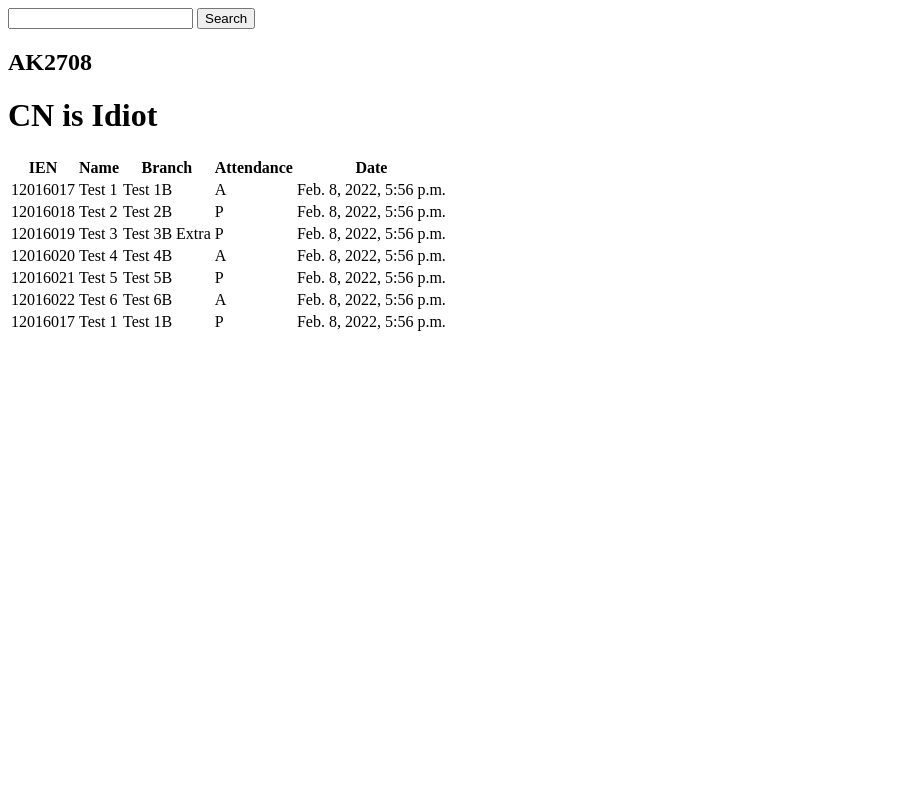
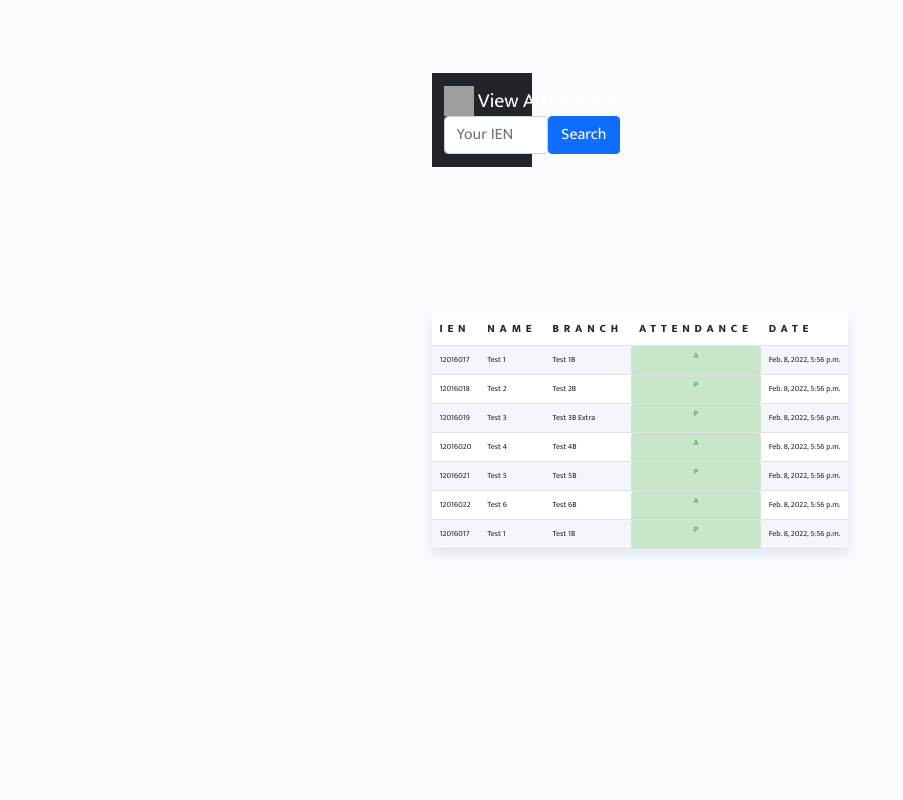
Before and after one commit to theh4cker1769/attendence, a Django app: page / in a window 1280 px wide. Shown: the whole page, without its empty margins (0-903 px from the left). Run offline with Django 4.2, Linux system fonts and the light colour scheme; data comes from the database, SQL or seed files in the repository; grey boxes are pictures that could not be loaded.

Commit message:
UI design

```diff
--- /dev/null
+++ b/static/style.css
@@ -0,0 +1,65 @@
+/*   color variables */
+/*   border radius */
+
+
+body {
+    font-family: Mukta, sans-serif;
+    height: 100vh;
+    display: grid;
+    justify-content: center;
+    align-items: center;
+    color: #4f546c;
+    font-size: 0.5rem;
+    background-color: #f9fbff;
+  }
+  body::after {
+      box-sizing: border-box;
+      margin: 0;
+      padding: 0;
+  }
+.search{
+  max-width: 100px;
+  font-size: 0.5rem;
+
+
+
+  }
+  table {
+    border-collapse: collapse;
+    box-shadow: 0 5px 10px #e1e5ee;
+    background-color: white;
+    text-align: left;
+    overflow: hidden;
+  }
+  table thead {
+    box-shadow: 0 5px 10px #e1e5ee;
+  }
+  table th {
+    padding: 4rem 5rem;
+    text-transform: uppercase;
+    letter-spacing: 0.3rem;
+    font-size: 0.7rem;
+    font-weight: 900;
+  }
+  table td {
+    padding: 2rem 5rem;
+  }
+
+  table .status {
+    border-radius: 0.2rem;
+    background-color: red;
+    padding: 0.2rem 1rem;
+    text-align: center;
+  }
+
+  table .status-present {
+    background-color: #c8e6c9;
+    color: #388e3c;
+  }
+  table .status-absent {
+    background-color: #ffcdd2;
+    color: #c62828;
+  }
+  table tr:nth-child(even) {
+    background-color: #f4f6fb;
+  }
--- a/templates/index.html
+++ b/templates/index.html
@@ -1,12 +1,47 @@
-<form method="get" action="">
+{% load static %}
+
+<!DOCTYPE html>
+
+<html lang="en">
+
+<head>
+  <meta charset="utf-8">
+  <meta name="viewport" content="width=device-width, initial-scale=1, shrink-to-fit=no">
+  <link href="https://cdn.jsdelivr.net/npm/bootstrap@5.1.3/dist/css/bootstrap.min.css" rel="stylesheet"
+    integrity="sha384-1BmE4kWBq78iYhFldvKuhfTAU6auU8tT94WrHftjDbrCEXSU1oBoqyl2QvZ6jIW3" crossorigin="anonymous">
+
+  <link rel="preconnect" href="https://fonts.gstatic.com">
+  <link rel="stylesheet" href="{% static 'style.css' %}">
+  <link
+    href="https://fonts.googleapis.com/css2?family=Lato:wght@300;400;700;900&family=Mukta:wght@300;400;600;700;800&family=Noto+Sans:wght@400;700&display=swap"
+    rel="stylesheet">
+  <title>View Attendance</title>
+</head>
+
+<body>
+  <!------- Search STARTS -------->
+  <section class="search" >
+    <div id="content" name="content">
+      {% block content %}
+      <nav class="navbar navbar-dark bg-dark">
+        <div class="container-fluid">
+          <a class="navbar-brand" href="#">
+            <img src="{% static 'images/logo.png' %}" width="30" height="30" class="d-inline-block align-top" alt="">
+            View Attendance
+            <form method="get" action="" class="d-flex">
               {% csrf_token %}
-    <input type="number" name="search_text">
-    <button type="submit">Search</button>
+              <input type="text" class="form-control" name="search_text" id="ien" placeholder="Your IEN">
+              <button type="submit" class="btn btn-primary">Search</button>
             </form>
+          </a>
+        </div>
+      </nav>
+  </section>
+  <!------      Search ENDS ----------->
 
-<h2>AK2708</h2>
-<h1>CN is Idiot</h1>
-<table>
+  <!------      Table STARTS ----------->
+  <section class="table">
+    <table class="table table-hover">
       <tr>
         <th>IEN</th>
         <th>Name</th>
@@ -19,8 +54,22 @@
         <td>{{student.ien}}</td>
         <td>{{student.name}}</td>
         <td>{{student.branch}}</td>
-      <td>{{student.attendence}}</td>
+        <td class="status status-present">{{student.attendence}}</td>
         <td>{{student.date}}</td>
       </tr>
       {% endfor %}
     </table>
+  </section>
+  {% endblock %}
+<!------      Table ENDS ----------->
+<section class="footer">
+
+</section>
+
+  <script src="https://cdn.jsdelivr.net/npm/bootstrap@5.1.3/dist/js/bootstrap.bundle.min.js"
+    integrity="sha384-ka7Sk0Gln4gmtz2MlQnikT1wXgYsOg+OMhuP+IlRH9sENBO0LRn5q+8nbTov4+1p"
+    crossorigin="anonymous"></script>
+
+</body>
+
+</html>
```
Lines whose indentation alone changed are shown as unchanged.
